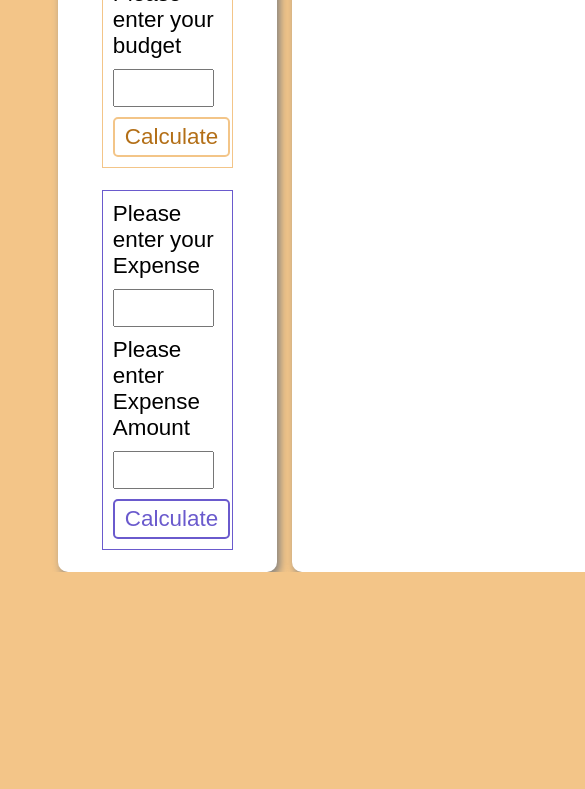
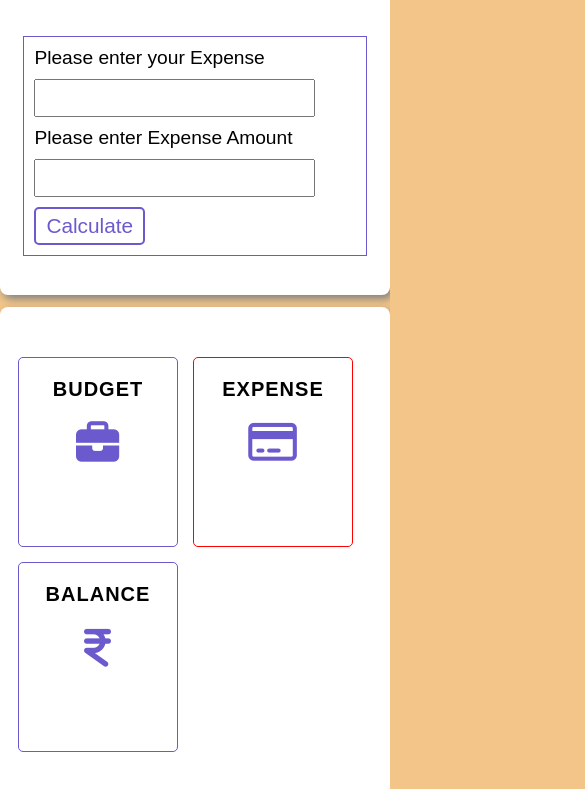
Before and after one commit to shubhamryaduvanshi/monthly-expense-calculator, a plain HTML site: page index.html in a window 390 px wide. Shown: the part 308-1097 px from the top of the page, 585 px wide, since content can reach past the window. Before the commit the page ends 880 px from the top, so only its background shows below. Drawn offline with Linux system fonts and the light colour scheme.

Commit message:
mobile responsive

```diff
--- a/style.css
+++ b/style.css
@@ -1,10 +1,12 @@
 body{
-    background-color: rgb(243, 197, 136);
+    margin: 0;
+    padding: 0;
+    background-color:rgb(243, 197, 136);
     box-sizing: border-box;
     font-family: sans-serif;
 }
 .container{
-    height: 90vh;
+    height: 85vh;
     display: grid;
     margin: 20px;
     padding: 30px;
@@ -62,7 +64,6 @@ button{
     color: slateblue;
 }
 
-/*-----------Second Div for Displaying data----------------*/
 .displaydatatopfields{
     margin: 50px 60px;
     display: grid;
@@ -106,7 +107,7 @@ font-size: 3em;
     color: rgb(9, 212, 9);
 }
 .displaydatatopfields .items #setexpense{
-    color: crimson;
+    color: rgb(252, 13, 60);
 }
 .displaydatatopfields .items #setbalance{
     color: rgb(9, 212, 9);
@@ -116,5 +117,155 @@ font-size: 3em;
     font-size: 1.5em;
     line-height: 2em;
     text-transform: uppercase;
-    text-align:center;
+    text-align: center;
 }
+
+/*----------------------------------media query-----------------------------------*/
+
+@media screen and (max-width:1200px){
+.container{
+    height: 100vh;
+    margin: 10px;
+    padding: 10px;
+}
+.getdata h1{
+    font-size: 2.5em;
+}
+label{
+    font-size:1.2em;
+}
+.inputfield{
+    font-size: 1.3em;
+}
+.displaydatatopfields{
+    margin: 50px 10px;
+}
+.displaydatatopfields .items{
+    border-radius: 5px;
+}
+.container .gridbox #expensemanager{
+    padding:60px 100px;
+    font-size: 1.5em;
+    line-height: 2em;
+    text-transform: uppercase;
+    text-align: justify;
+}
+}
+
+/*--------------Media query for 750px screen------------*/
+@media  screen and (max-width:751px) {
+    .container{
+        height: 85vh;
+        display: grid;
+        margin: 0px;
+        padding: 5px;
+        grid-template-columns:350px 1fr;
+        grid-template-rows: auto;
+        grid-gap: 12px;
+    }
+    .gridbox{
+        border-radius: 8px;
+    }
+    .getdata h1{
+        padding-top: 12px;
+        font-size: 2.5em;
+    }
+    label{
+        font-size:1.3em;
+    }
+    .inputfield{
+        margin: 10px 0;
+        padding: 5px 10px;
+        font-size: 1.3em;
+        font-weight: 550;
+    }
+    button{
+        font-size:1.3em;
+    }
+    .getdata .expenseboxes{
+        margin: 10% 5%;
+    }
+    .displaydatatopfields{
+        margin: 50px 5px;
+        display: grid;
+        grid-template-columns:180px 180px;
+        grid-template-rows:190px 190px;
+        grid-gap: 10px;
+    }
+    .displaydatatopfields .items #displaydatagridboxestitle{
+        font-size: 20px;
+    }
+    .displaydatatopfields .items .fa{
+    font-size: 2.7em;
+    }
+    .displaydatatopfields .items .amountdetails{
+        margin-top:5px;
+        overflow: hidden;
+        font-weight: 700;
+    }
+
+    .container .gridbox #expensemanager{
+        padding:30px;
+        line-height: 2em;
+        text-transform: capitalize;
+    }
+}
+
+/*--------------Media query for 410px screen------------*/
+@media  screen and (max-width:411px) {
+    .container{
+        height: auto;
+        display: grid;
+        margin: 0px;
+        padding: 0px;
+        grid-template-columns:auto;
+        grid-template-rows:  auto auto;
+        grid-gap: 12px;
+    }
+    .gridbox{
+        border-radius: 8px;
+    }
+    .getdata h1{
+        padding-top: 12px;
+        font-size: 2.4em;
+    }
+    label{
+        font-size:1.2em;
+    }
+    .inputfield{
+        margin: 10px 0;
+        font-size: 1.3em;
+    }
+    button{
+        font-size:1.3em;
+    }
+    .getdata .expenseboxes{
+        margin: 10% 6%;
+    }
+    .displaydatatopfields{
+        margin: 50px 18px;
+        display: grid;
+        grid-template-columns:160px 160px;
+        grid-template-rows:190px 190px;
+        grid-gap: 15px;
+    }
+    .displaydatatopfields .items #displaydatagridboxestitle{
+        font-size: 20px;
+    }
+    .displaydatatopfields .items .fa{
+    font-size: 2.7em;
+    }
+    .displaydatatopfields .items .amountdetails{
+        margin-top:5px;
+        overflow: hidden;
+        font-weight: 700;
+        padding-top:10px;
+        font-size: 45px;
+    }
+
+    .container .gridbox #expensemanager{
+        padding:30px;
+        line-height: 2em;
+        text-transform: capitalize;
+    }
+}
```
